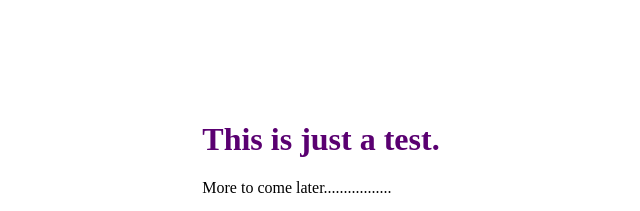
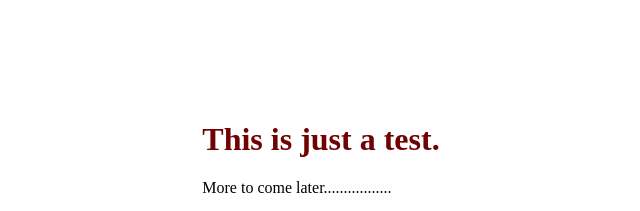
Before and after one commit to jathib/justthethib, a plain HTML site: page index.html in a window 1280 px wide. Shown: the part 218-429 px from the top of the page, without its empty margins (319-959 px from the left). Drawn offline with Linux system fonts and the light colour scheme.

Commit message:
Update style.css

```diff
--- a/css/style.css
+++ b/css/style.css
@@ -1,5 +1,5 @@
 .intro {
-color:#5a0071;
+color:#700202;
 }
 
 .wrapper {
```
